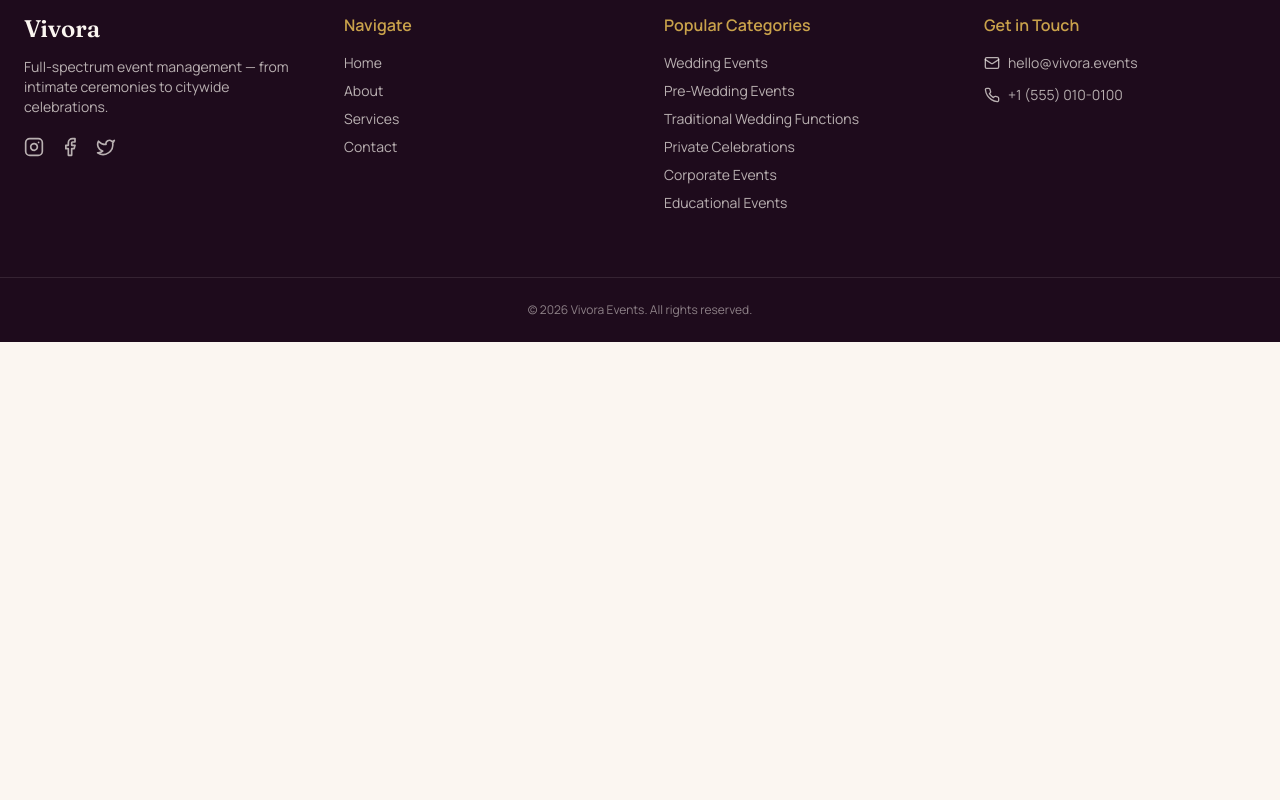
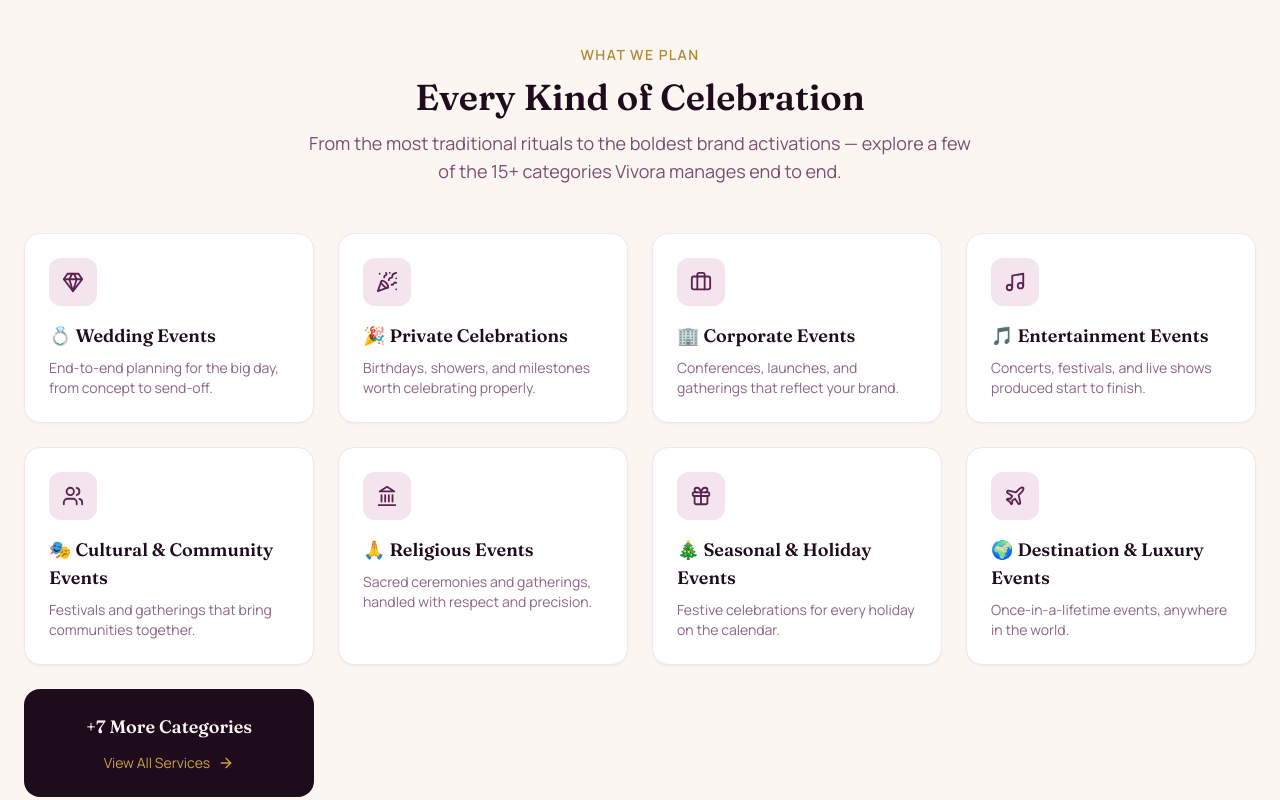
Before and after one commit to Sathya5230/vivora, a React (Vite) app: page / in a window 1280 px wide. Shown: the part 1120-1920 px from the top of the page. Before the commit the page ends 1462 px from the top, so only its background shows below. Built offline with nearby package versions, Linux system fonts and the light colour scheme.

Commit message:
feat: add services bento grid to homepage

```diff
--- /dev/null
+++ b/src/components/sections/ServicesBentoGrid.jsx
@@ -0,0 +1,38 @@
+import { Link } from "react-router-dom";
+import { ArrowRight } from "lucide-react";
+import CategoryCard from "../ui/CategoryCard";
+import SectionHeading from "../ui/SectionHeading";
+import { categories, featuredCategoryIds } from "../../data/categories";
+
+const featured = categories.filter((category) => featuredCategoryIds.includes(category.id));
+const remainingCount = categories.length - featured.length;
+
+export default function ServicesBentoGrid() {
+  return (
+    <section className="mx-auto max-w-7xl px-6 py-24">
+      <SectionHeading
+        eyebrow="What We Plan"
+        title="Every Kind of Celebration"
+        subtitle="From the most traditional rituals to the boldest brand activations — explore a few of the 15+ categories Vivora manages end to end."
+      />
+
+      <div className="mt-12 grid gap-6 sm:grid-cols-2 lg:grid-cols-4">
+        {featured.map((category) => (
+          <CategoryCard key={category.id} category={category} />
+        ))}
+
+        <Link
+          to="/services"
+          className="flex flex-col items-center justify-center gap-3 rounded-2xl bg-plum-900 p-6 text-center text-cream transition hover:bg-plum-800"
+        >
+          <span className="font-display text-lg font-semibold">
+            +{remainingCount} More Categories
+          </span>
+          <span className="inline-flex items-center gap-2 text-sm text-gold-400">
+            View All Services <ArrowRight size={16} />
+          </span>
+        </Link>
+      </div>
+    </section>
+  );
+}
--- /dev/null
+++ b/src/components/ui/CategoryCard.jsx
@@ -0,0 +1,20 @@
+import { Link } from "react-router-dom";
+
+export default function CategoryCard({ category }) {
+  const Icon = category.icon;
+
+  return (
+    <Link
+      to="/services"
+      className="group rounded-2xl border border-plum-100 bg-white p-6 shadow-sm transition hover:-translate-y-1 hover:shadow-lg"
+    >
+      <div className="flex h-12 w-12 items-center justify-center rounded-xl bg-plum-100 text-plum-700 transition-colors group-hover:bg-plum-700 group-hover:text-cream">
+        <Icon size={22} />
+      </div>
+      <p className="mt-4 font-display text-lg font-semibold text-plum-900">
+        {category.emoji} {category.name}
+      </p>
+      <p className="mt-2 text-sm text-plum-700/70">{category.description}</p>
+    </Link>
+  );
+}
--- /dev/null
+++ b/src/components/ui/SectionHeading.jsx
@@ -0,0 +1,17 @@
+export default function SectionHeading({ eyebrow, title, subtitle, align = "center" }) {
+  const alignment = align === "left" ? "text-left items-start" : "text-center items-center mx-auto";
+
+  return (
+    <div className={`flex max-w-2xl flex-col gap-3 ${alignment}`}>
+      {eyebrow && (
+        <span className="text-sm font-semibold uppercase tracking-widest text-gold-500">
+          {eyebrow}
+        </span>
+      )}
+      <h2 className="font-display text-3xl font-semibold text-plum-900 sm:text-4xl">
+        {title}
+      </h2>
+      {subtitle && <p className="text-base text-plum-700/80 sm:text-lg">{subtitle}</p>}
+    </div>
+  );
+}
--- a/src/pages/Home.jsx
+++ b/src/pages/Home.jsx
@@ -1,6 +1,7 @@
 import Hero from "../components/sections/Hero";
 import CategoryMarquee from "../components/sections/CategoryMarquee";
 import StatsStrip from "../components/sections/StatsStrip";
+import ServicesBentoGrid from "../components/sections/ServicesBentoGrid";
 
 export default function Home() {
   return (
@@ -8,6 +9,7 @@
       <Hero />
       <CategoryMarquee />
       <StatsStrip />
+      <ServicesBentoGrid />
     </>
   );
 }
```
